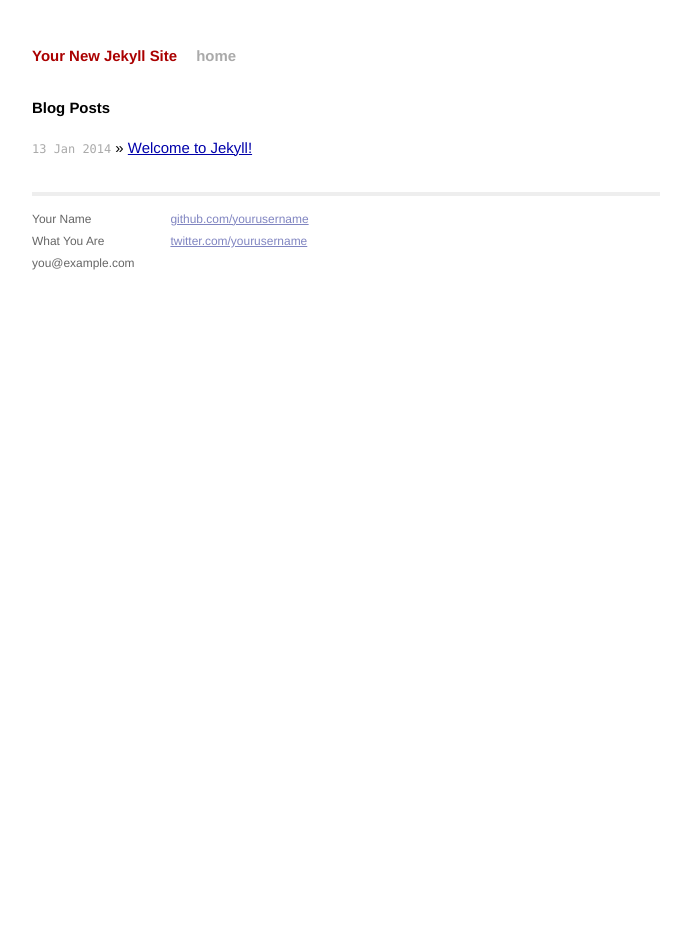
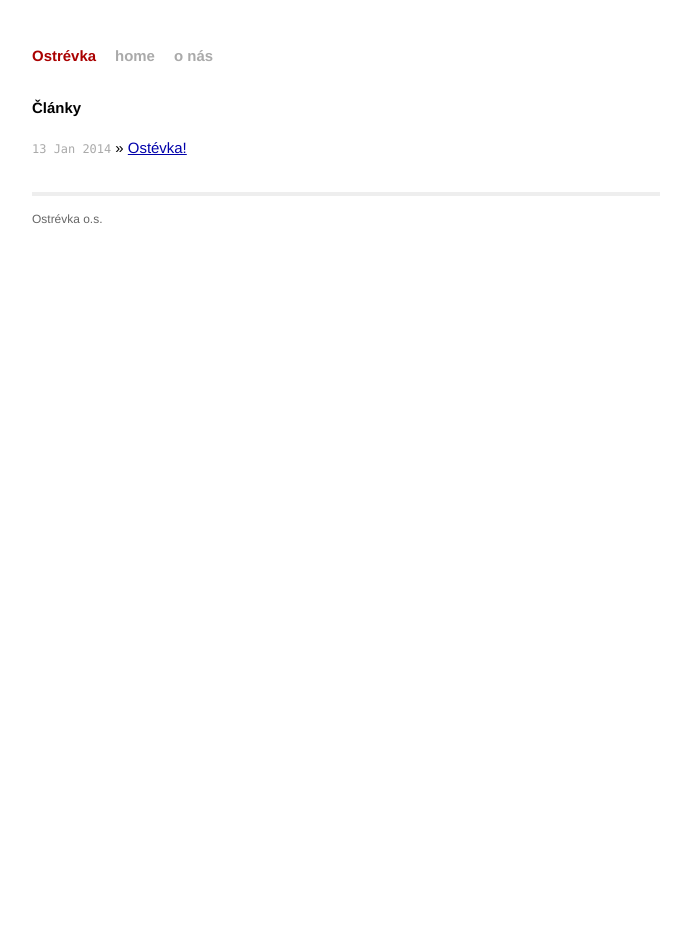
Before and after one commit to ostrevka/ostrevka.github.io, a Jekyll site: the page built from index.html, in a window 1280 px wide. Shown: the whole page, without its empty margins (294-985 px from the left). Built offline with Jekyll 4.4.1, drawn with Linux system fonts in a browser that asks for light colours; Markdown is read by kramdown in place of the engine named in the settings.

Commit message:
prvni stranka s fotkou ostrevky

```diff
--- a/_config.yml
+++ b/_config.yml
@@ -1,3 +1,3 @@
-name: Your New Jekyll Site
+name: Ostrévka
 markdown: redcarpet
 pygments: true
--- a/_layouts/default.html
+++ b/_layouts/default.html
@@ -19,6 +19,7 @@
           <div class="header">
             <h1 class="title"><a href="/">{{ site.name }}</a></h1>
             <a class="extra" href="/">home</a>
+            <a class="extra" href="/">o nás</a>
           </div>
 
           {{ content }}
@@ -26,15 +27,7 @@
           <div class="footer">
             <div class="contact">
               <p>
-                Your Name<br />
-                What You Are<br />
-                you@example.com
-              </p>
-            </div>
-            <div class="contact">
-              <p>
-                <a href="https://github.com/yourusername">github.com/yourusername</a><br />
-                <a href="https://twitter.com/yourusername">twitter.com/yourusername</a><br />
+		Ostrévka o.s.
               </p>
             </div>
           </div>
--- a/index.html
+++ b/index.html
@@ -1,10 +1,10 @@
 ---
 layout: default
-title: Your New Jekyll Site
+title: Ostrévka
 ---
 
 <div id="home">
-  <h1>Blog Posts</h1>
+  <h1>Články</h1>
   <ul class="posts">
     {% for post in site.posts %}
       <li><span>{{ post.date | date_to_string }}</span> &raquo; <a href="{{ post.url }}">{{ post.title }}</a></li>
```
Also changed, not shown: _posts/2014-01-13-ostrevka.markdown (added, +10 -0 lines), _posts/2014-01-13-welcome-to-jekyll.markdown (deleted, +0 -24 lines), assets/ostrevka.jpg (added).
